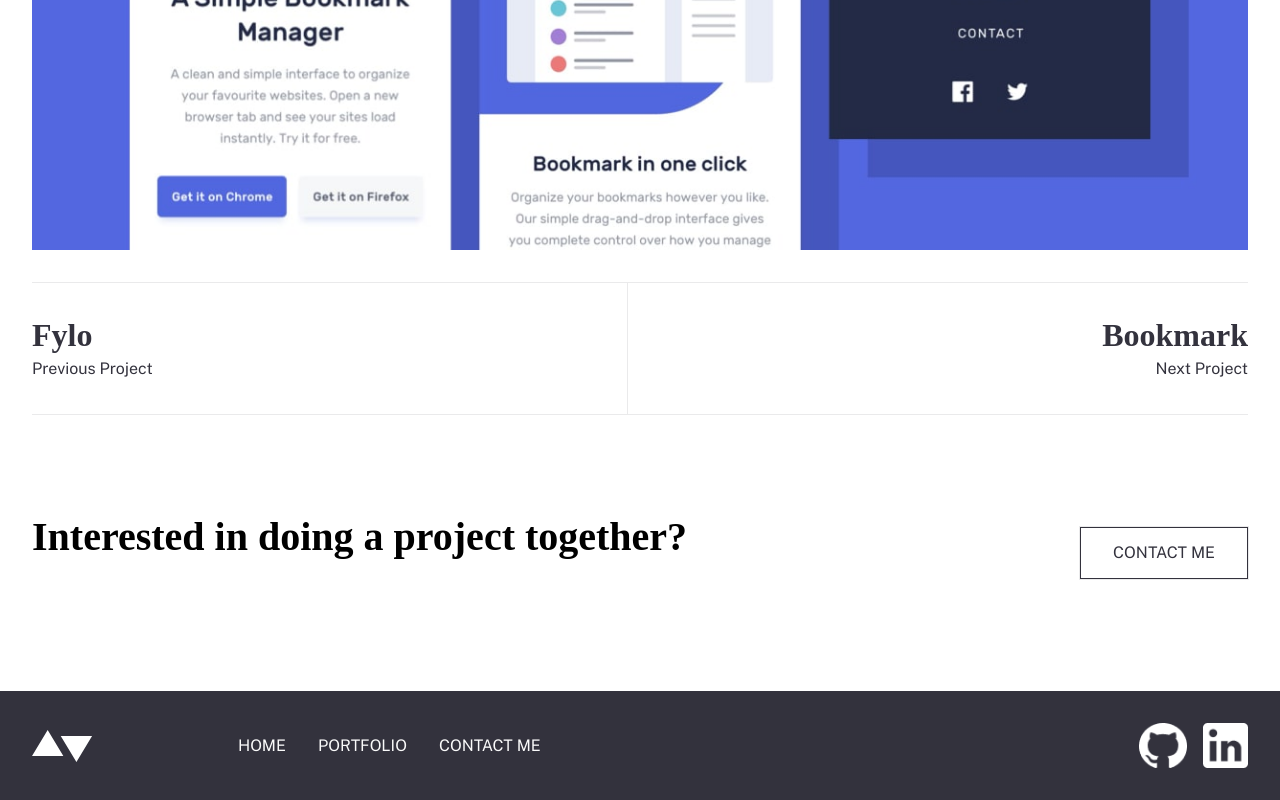
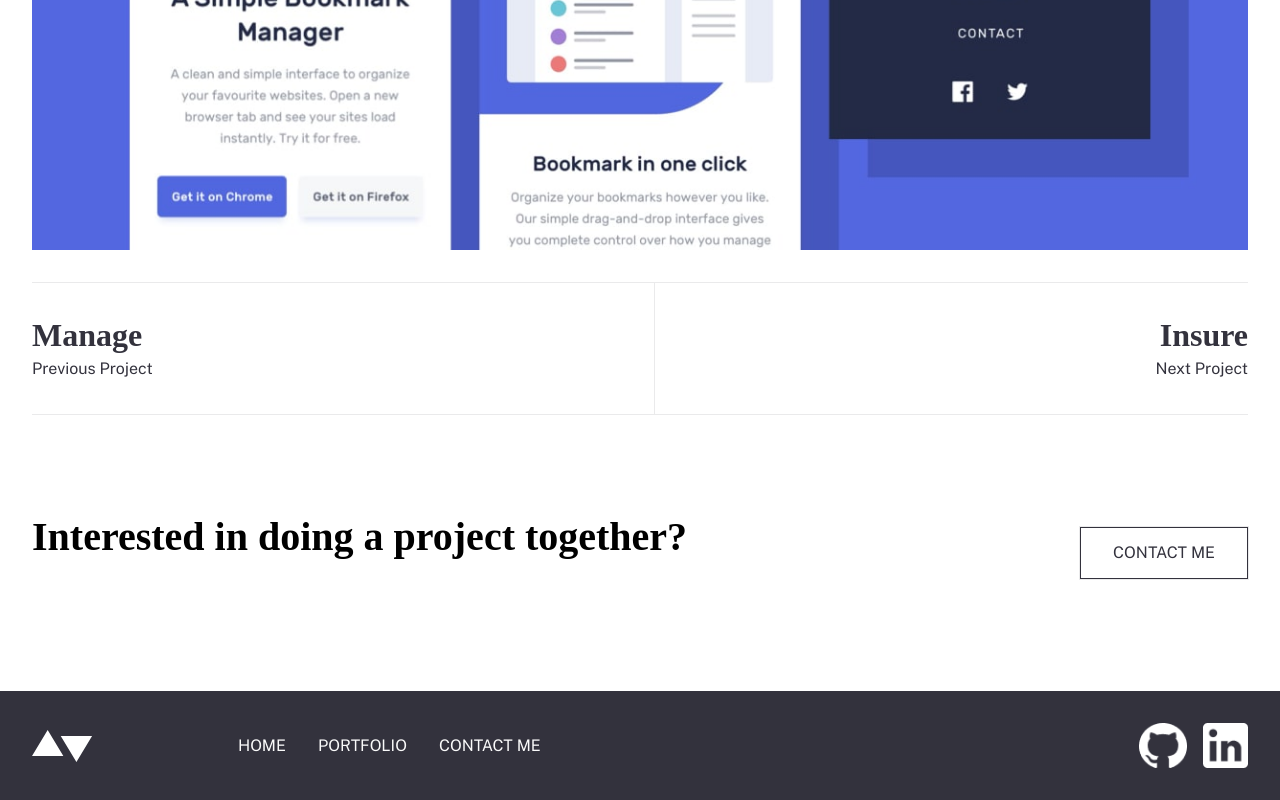
Before and after one commit to erikdcodes/Minimalist-Portfolio, a Next.js app: page /portfolio/Bookmark in a window 1280 px wide. Shown: the part 2618-3418 px from the top of the page. Built offline with nearby package versions, Linux system fonts and the light colour scheme; a web font is replaced by a local one.

Commit message:
setup project nav with dynamic links

```diff
--- a/components/ProjectNav.js
+++ b/components/ProjectNav.js
@@ -1,19 +1,31 @@
 import styled from "styled-components";
 import { colors } from "../styles/styleVariables";
 
-const ProjectNav = ({ projects }) => {
+const ProjectNav = ({ projects, currentIndex }) => {
+  // console.log("pojectnav index", currentIndex);
+
+  const nextLink = () => {
+    if (currentIndex === projects.length - 1) return projects[0].title; // if last, return first project
+    return projects[currentIndex + 1].title;
+  };
+
+  const previousLink = () => {
+    if (currentIndex === 0) return projects[projects.length - 1].title; //if first, return last project
+    return projects[currentIndex - 1].title;
+  };
+
   return (
     <Wrapper>
       <div className="previous-container">
-        <a href="#">
-          <h3>Fylo</h3>
-          <span>Previous Project</span>
+        <a href={`/portfolio/${previousLink()?.toLowerCase()}`}>
+          <h3>{previousLink()}</h3>
+          <span className="link-label">Previous Project</span>
         </a>
       </div>
       <div className="next-container">
-        <a href="#">
-          <h3>Bookmark</h3>
-          <span>Next Project</span>
+        <a href={`/portfolio/${nextLink()?.toLowerCase()}`}>
+          <h3>{nextLink()}</h3>
+          <span className="link-label">Next Project</span>
         </a>
       </div>
     </Wrapper>
--- a/pages/portfolio/[slug].js
+++ b/pages/portfolio/[slug].js
@@ -3,16 +3,12 @@ import DefaultLayout from "../../layouts/DefaultLayout";
 import getProjects from "../../lib/getProjects";
 import Line from "../../components/Line.js";
 import { colors } from "../../styles/styleVariables";
-import { useEffect } from "react";
 import ProjectNav from "../../components/ProjectNav";
 
 const Project = ({ project, projects }) => {
-  console.info(projects);
-
-  const thisIndex = projects.findIndex((item) => item.title === project.title);
-  useEffect(() => {
-    console.log(thisIndex);
-  }, [thisIndex]);
+  const currentIndex = projects.findIndex(
+    (item) => item.title === project.title
+  );
 
   return (
     <DefaultLayout>
@@ -48,7 +44,7 @@ const Project = ({ project, projects }) => {
             </div>
           </section>
         </section>
-        <ProjectNav projects={projects} />
+        <ProjectNav projects={projects} currentIndex={currentIndex} />
       </Wrapper>
     </DefaultLayout>
   );
```
